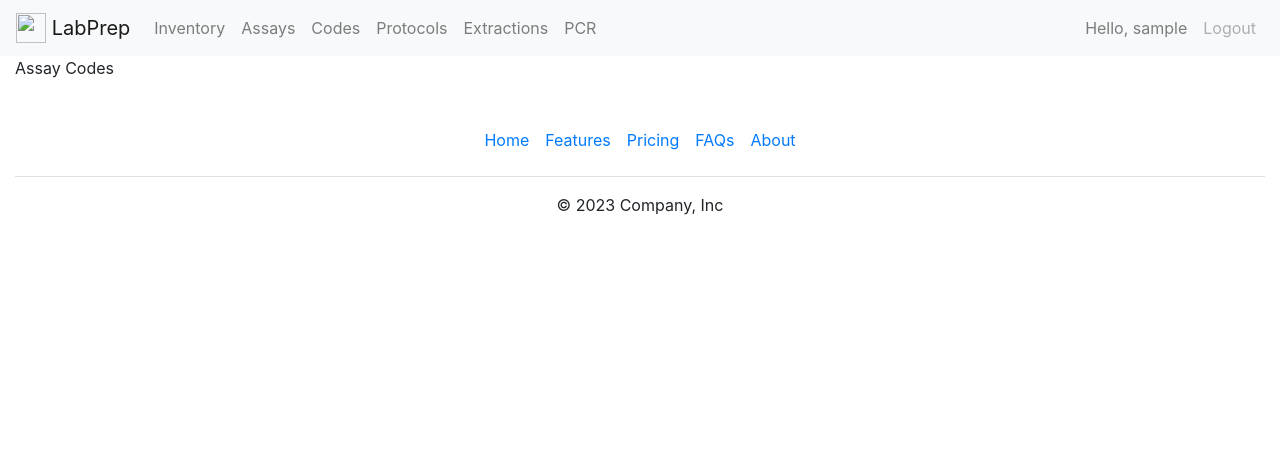
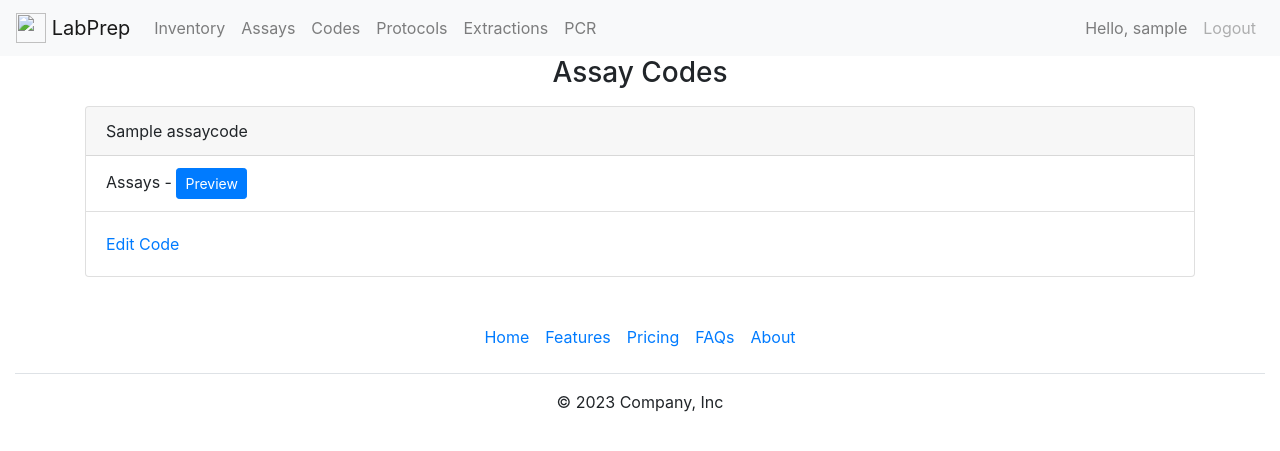
Before and after one commit to FusRaDa/pcr-project-2023-global, a Django app: page /assay-codes/ in a window 1280 px wide. Shown: the top 451 px of the page. Run offline with Django 4.2, Linux system fonts and the light colour scheme; a user stored in the database is signed in; tables that the repository leaves empty hold one stand-in row (values such as "Sample post"); parts of the project's set-up code (start-up, migrations or seed data) failed here and were passed over; some libraries are stand-ins or nearby versions.

Commit message:
work on preview modals

```diff
--- a/main/templates/base.html
+++ b/main/templates/base.html
@@ -78,7 +78,6 @@
         </ul>
 
 
-
         {% comment %} <li class="nav-item dropdown">
             <a class="nav-link dropdown-toggle" href="{% url 'accounts' %}" id="navbarDropdown" role="button" data-toggle="dropdown" aria-haspopup="true" aria-expanded="false">
               Dropdown
--- a/pcr/templates/assay_codes.html
+++ b/pcr/templates/assay_codes.html
@@ -8,8 +8,58 @@
 
 <link rel="stylesheet" href="{% static 'css/assay_codes.css' %}">
 
-<div class="container-fluid">
- Assay Codes
+<div class="container">
+
+  <div class="row">
+    <div class="col d-flex justify-content-center">
+      <h3 class="text-center">Assay Codes</h3>
+    </div>
+  </div>
+
+  <div class="row">
+    {% for code in assay_codes %}
+    <div class="col mt-2">
+
+      <div class="card">
+        <div class="card-header">
+          {{code.name}}
+        </div>
+        <ul class="list-group list-group-flush">
+          <li class="list-group-item">Assays -
+            <button type="button" class="btn btn-primary btn-sm" data-toggle="modal" data-target="#{{code.name}}-modal">
+              Preview
+            </button>
+          </li>
+        </ul>
+        <div class="card-body">
+          <a href="#" class="card-link">Edit Code</a>
+        </div>
+      </div>
+
+      <div class="modal fade" id="{{code.name}}-modal" tabindex="-1" role="dialog" aria-labelledby="{{code.name}}-modalTitle" aria-hidden="true">
+        <div class="modal-dialog modal-dialog-centered" role="document">
+          <div class="modal-content">
+            <div class="modal-header">
+              <h5 class="modal-title" id="exampleModalLongTitle">Modal title</h5>
+              <button type="button" class="close" data-dismiss="modal" aria-label="Close">
+                <span aria-hidden="true">&times;</span>
+              </button>
+            </div>
+            <div class="modal-body">
+              {{code.name}}
+            </div>
+            <div class="modal-footer">
+              <button type="button" class="btn btn-secondary" data-dismiss="modal">Close</button>
+              <button type="button" class="btn btn-primary">Save changes</button>
+            </div>
+          </div>
+        </div>
+      </div>
+
+    </div>
+    {% endfor %}
+  </div>
+
 </div>
 
 
```
Also changed, not shown: pcr/templates/extraction_protocols.html (+57 -4 lines).
